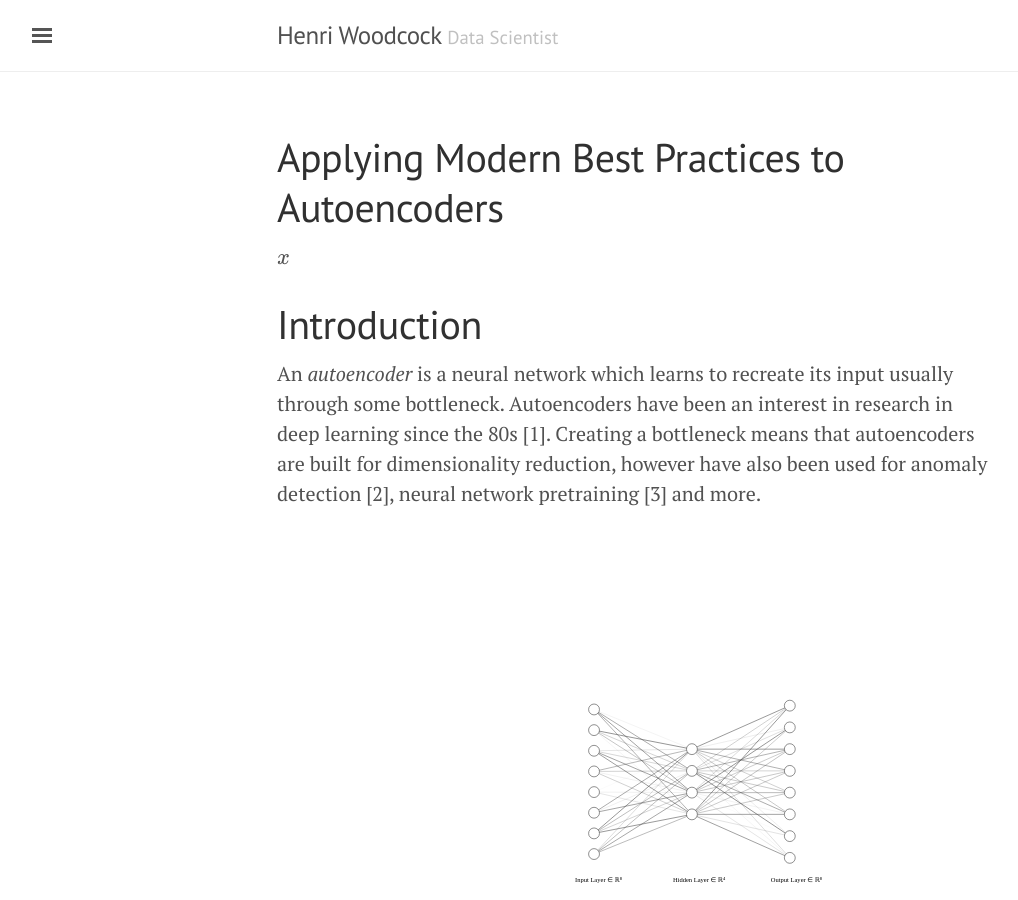
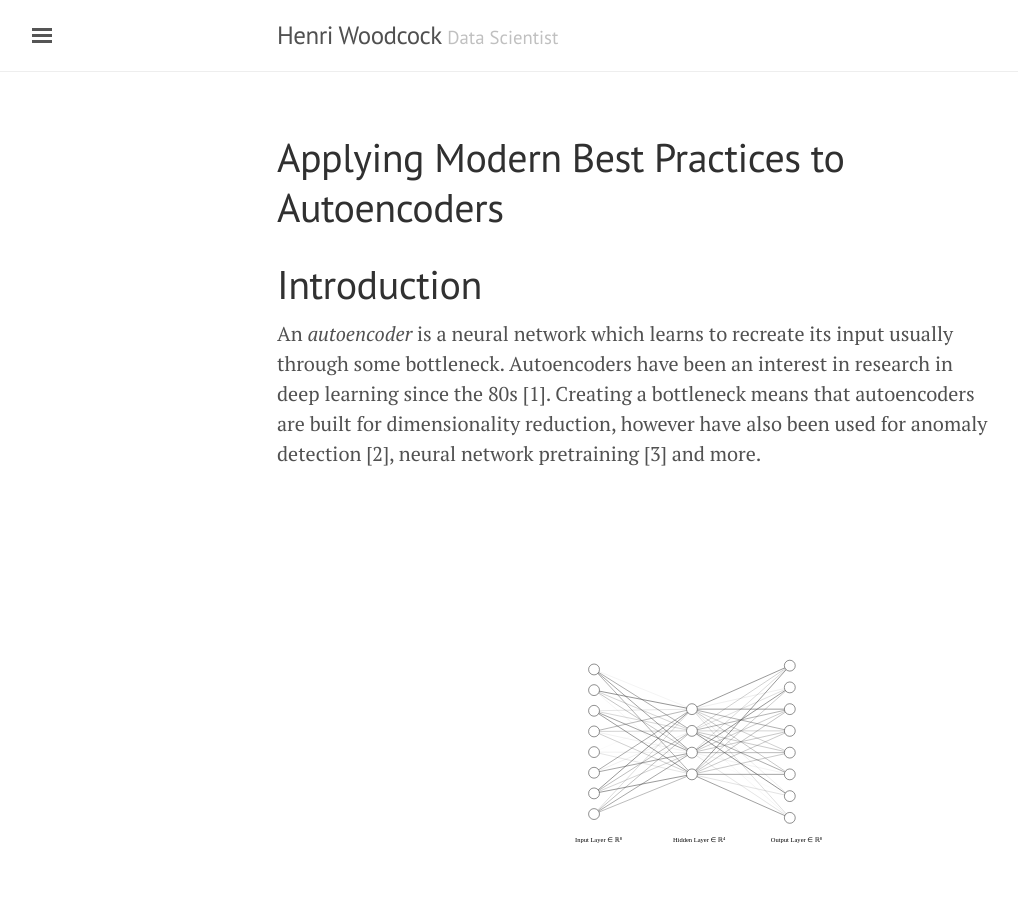
Before and after one commit to henriwoodcock/henriwoodcock.github.io, a Jekyll site: the page built from Autoencoders-best-practices.md, in a window 1280 px wide and 900 px high. Shown: the whole window, without its empty margins (3-1021 px from the left). Built offline with Jekyll 4.4.1, drawn with Linux system fonts in a browser that asks for light colours; formulas are drawn with MathJax 3; a script that is not in the unit is left out.

Commit message:
final draft

```diff
--- a/Autoencoders-best-practices.md
+++ b/Autoencoders-best-practices.md
@@ -4,7 +4,6 @@ title: Applying Modern Best Practices to Autoencoders
 permalink: /autoencoders-best-practices
 mathjax: true
 ---
-$x$
 # Introduction
 An _autoencoder_ is a neural network which learns to recreate its input usually through some bottleneck. Autoencoders have been an interest in research in deep learning since the 80s [1]. Creating a bottleneck means that autoencoders are built for dimensionality reduction, however have also been used for anomaly detection [2], neural network pretraining [3] and more.
 
```
